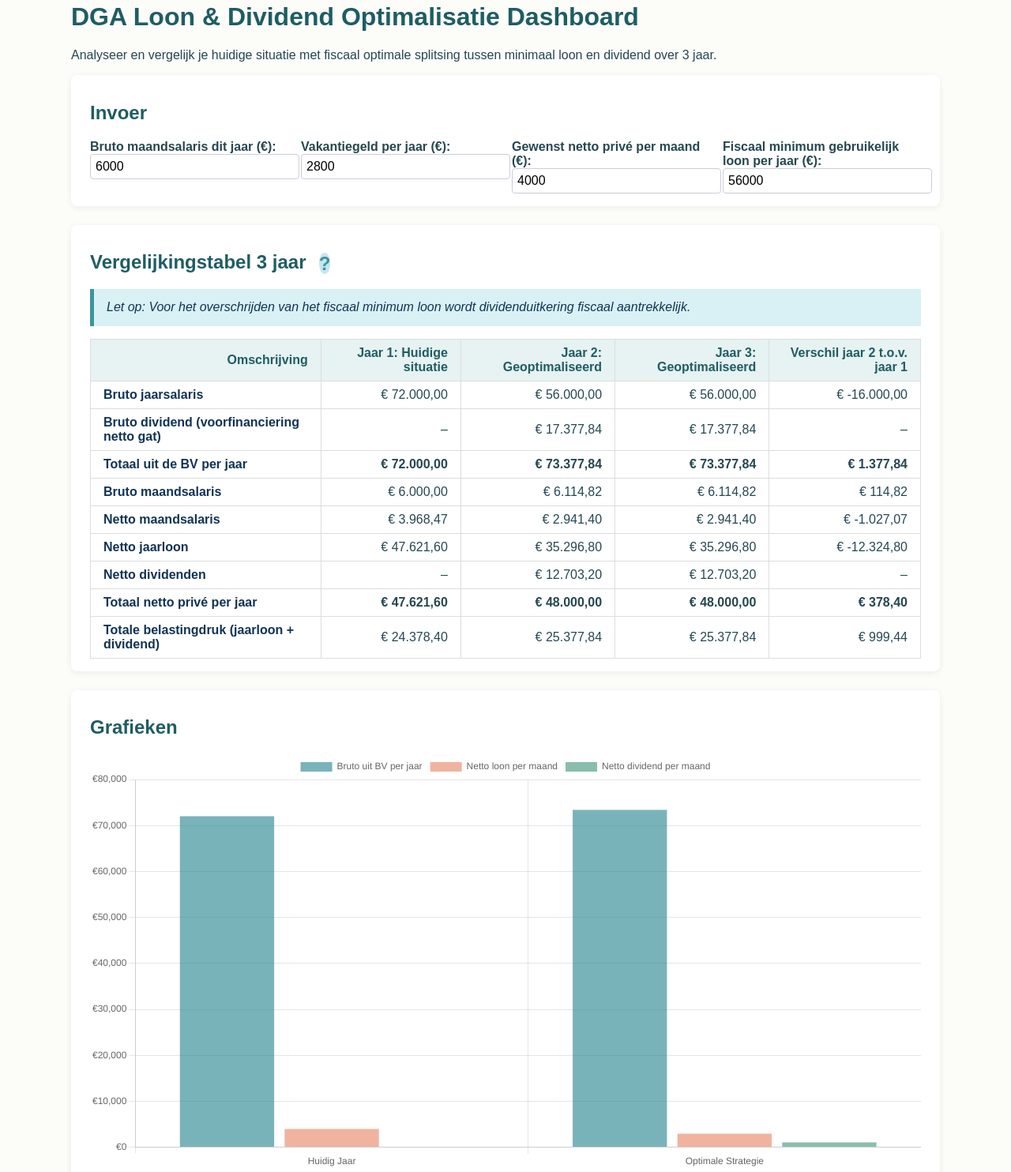
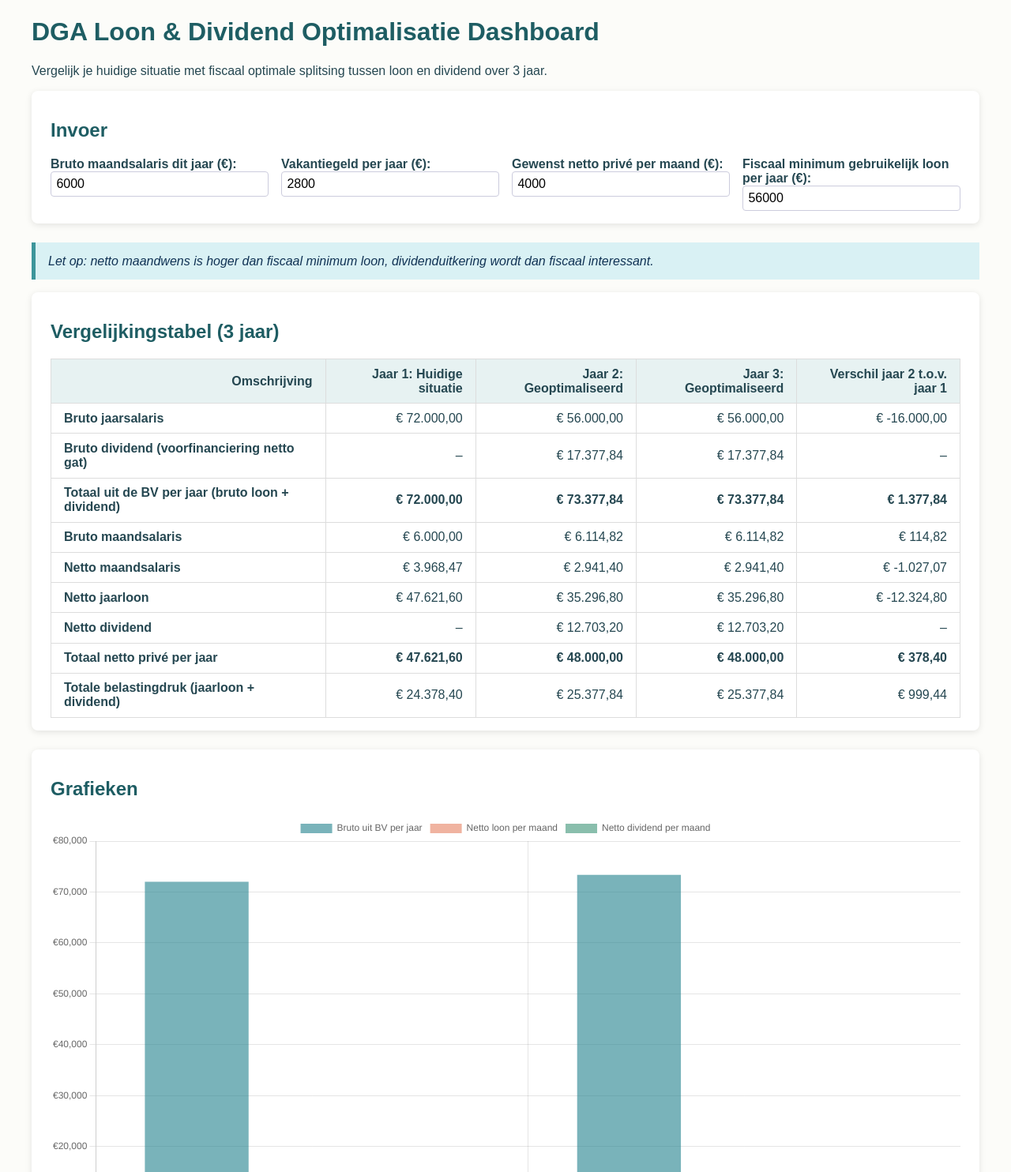
Before and after one commit to MST198/Calculator-loon, a plain HTML site: page index.html in a window 1280 px wide. Shown: the part 15-1499 px from the top of the page at 79% size. Drawn offline with nearby package versions, Linux system fonts and the light colour scheme.

Commit message:
Update index.html

```diff
--- a/index.html
+++ b/index.html
@@ -2,66 +2,56 @@
 <html lang="nl">
 <head>
 <meta charset="UTF-8" />
-<meta name="viewport" content="width=device-width,initial-scale=1" />
+<meta name="viewport" content="width=device-width, initial-scale=1"/>
 <title>DGA Loon & Dividend Optimalisatie</title>
 <style>
-  body { font-family: Arial, sans-serif; background: #fcfcf9; color: #254751; max-width: 1100px; margin: 0 auto 2rem; padding: 0 1rem;}
-  h1,h2 { color: #1e5d63; margin-top: 1.1rem; }
+  body { font-family: Arial, sans-serif; background: #fcfcf9; max-width: 1200px; margin: auto; color: #254751; padding: 1rem;}
+  h1,h2 { color: #1e5d63; }
   label { font-weight: 600; }
-  .card { background: #fff; box-shadow: 0 2px 10px #0001; border-radius: 8px; padding: 1em 1.5em; margin-bottom: 1.5em;}
-  input[type=number] { width: 100%; padding: 6px; font-size:1em; border-radius: 4px; border: 1px solid #ccd; }
-  .flex-row { display: flex; gap: 1em; flex-wrap: wrap; }
-  .flex-item { flex: 1 1 220px; min-width: 150px; }
-  table { width: 100%; border-collapse: collapse; margin-top: 1em; }
-  th, td { border: 1px solid #ddd; padding: 0.5em 1em; text-align: right; }
-  th { background: #e7f2f2; color: #1e5d63; }
-  td.label { text-align: left; font-weight: 600; color: #135; }
-  .notice { background: #d9f1f4; color: #135; border-left: 5px solid #3c959b; padding: 0.9em 1em; margin-top: 0.2em; font-style: italic; }
-  .explain { cursor: pointer; color: #3c959b; font-weight: bold; border-radius: 50%; background: #c5e6f0; width: 22px; height: 22px; text-align: center; line-height: 22px; margin-left: 0.4em; vertical-align: middle; transition: background 0.3s;}
-  .explain:hover { background: #8ccfdc; }
-  .explain-pop { display: none; position: absolute; background: #fff; color: #396174; border: 1px solid #b7e5ee; border-radius: 7px; padding: 1em; max-width: 350px; font-size: 0.9em; z-index: 1000; box-shadow: 0 1px 12px #b3e3ea66; margin-top: 6px; margin-left: 26px; }
-  .explain.active + .explain-pop { display: block; }
-  .footer { margin-top: 2rem; font-size: 0.9rem; color: #557; opacity: 0.55; }
+  .card { background: #fff; border-radius: 8px; padding: 1rem 1.5rem; margin-bottom: 1.5rem; box-shadow: 0 2px 8px rgb(0 0 0 / 0.1); }
+  input[type=number] { width: 100%; padding: 0.4rem; font-size: 1rem; border-radius: 4px; border: 1px solid #ccd; box-sizing: border-box;}
+  .flex-row { display: flex; gap: 1rem; flex-wrap: wrap; }
+  .flex-item { flex: 1 1 220px; min-width: 180px; }
+  table { width: 100%; border-collapse: collapse; margin-top: 1rem; }
+  th, td { border: 1px solid #ddd; padding: 0.6rem 1rem; text-align: right; }
+  th { background: #e7f2f2; }
+  td.label { text-align: left; font-weight: bold; }
+  .notice { background-color: #d9f1f4; color: #135; border-left: 5px solid #3c959b; padding: 0.9rem 1rem; margin-bottom: 1rem; font-style: italic; }
   canvas { max-width: 100%; margin-bottom: 2rem; }
+  .footer { margin-top: 1.5rem; font-size: 0.8rem; color: #667; }
 </style>
 <script src="https://cdn.jsdelivr.net/npm/chart.js"></script>
 </head>
 <body>
 <h1>DGA Loon & Dividend Optimalisatie Dashboard</h1>
-<p>Analyseer en vergelijk je huidige situatie met fiscaal optimale splitsing tussen minimaal loon en dividend over 3 jaar.</p>
+<p>Vergelijk je huidige situatie met fiscaal optimale splitsing tussen loon en dividend over 3 jaar.</p>
 
 <div class="card">
   <h2>Invoer</h2>
   <div class="flex-row">
     <div class="flex-item">
       <label for="brutoSalaris">Bruto maandsalaris dit jaar (€):</label>
-      <input type="number" id="brutoSalaris" value="6000" min="0" step="50">
+      <input type="number" id="brutoSalaris" value="6000" min="0" step="50" />
     </div>
     <div class="flex-item">
       <label for="vakantiegeld">Vakantiegeld per jaar (€):</label>
-      <input type="number" id="vakantiegeld" value="2800" min="0" step="50">
+      <input type="number" id="vakantiegeld" value="2800" min="0" step="50" />
     </div>
     <div class="flex-item">
       <label for="nettoMaandWens">Gewenst netto privé per maand (€):</label>
-      <input type="number" id="nettoMaandWens" value="4000" min="0" step="10">
+      <input type="number" id="nettoMaandWens" value="4000" min="0" step="10" />
     </div>
     <div class="flex-item">
       <label for="minimumLoon">Fiscaal minimum gebruikelijk loon per jaar (€):</label>
-      <input type="number" id="minimumLoon" value="56000" min="35000" max="76000" step="1000">
+      <input type="number" id="minimumLoon" value="56000" min="35000" max="76000" step="1000" />
     </div>
   </div>
 </div>
 
+<div class="notice" id="meldingDividend"></div>
+
 <div class="card">
-  <h2>Vergelijkingstabel 3 jaar
-    <span class="explain" onclick="toggleExplain('explainTable')">?</span>
-    <span id="explainTable" class="explain-pop">
-      Hier zie je per jaar het bruto loon, dividend, netto privé inkomen en totaal wat uit de BV wordt gehaald. Het verschil met de huidige situatie wordt getoond, zodat je profiteert van fiscaal voordeel zodra je boven ca. €76.000 uitkomt.
-    </span>
-  </h2>
-
-  <div id="meldingDividend" class="notice"></div>
-
+  <h2>Vergelijkingstabel (3 jaar)</h2>
   <table>
     <thead>
       <tr>
@@ -85,8 +75,8 @@
 </div>
 
 <script>
-  const box1_tarief = 0.3697;
-  const box2_tarief = 0.269;
+const box1Tarief = 0.3697;
+const box2Tarief = 0.269;
 
 const brutoSalarisInput = document.getElementById('brutoSalaris');
 const vakantiegeldInput = document.getElementById('vakantiegeld');
@@ -96,94 +86,78 @@
 
 let barChart, nettoMaandChart, belastingChart, cumChart;
 
-  function formatEuro(val) {
-    return val.toLocaleString('nl-NL', { style: 'currency', currency: 'EUR', minimumFractionDigits: 2 });
+function formatEuro(val){
+  return val.toLocaleString('nl-NL',{style:'currency',currency:'EUR',minimumFractionDigits:2});
 }
 
-  function berekenNettoVanBruto(bruto) {
-    return bruto * (1 - box1_tarief);
+function berekenNettoVanBruto(bruto){
+  return bruto*(1-box1Tarief);
 }
 
 function bereken() {
-    let brutoMaandJaar1 = parseFloat(brutoSalarisInput.value) || 0;
+  let brutoMaandHuidig = parseFloat(brutoSalarisInput.value) || 0;
   let vakantiegeld = parseFloat(vakantiegeldInput.value) || 0;
   let nettoWensMaand = parseFloat(nettoMaandWensInput.value) || 0;
-    let minimumLoon = parseFloat(minimumLoonInput.value) || 56000;
+  let minimumLoonJaar = parseFloat(minimumLoonInput.value) || 56000;
 
-    // Jaar 1 huidig: totaal loon + vakantiegeld netto
-    let brutoJaar1 = brutoMaandJaar1 * 12;
-    let nettoMaand1 = brutoMaandJaar1 * (1 - box1_tarief) + vakantiegeld * 0.8 / 12;
-    let nettoJaar1 = nettoMaand1 * 12;
+  // Jaar 1
+  let brutoJaarHuidig = brutoMaandHuidig*12;
+  let nettoMaandHuidig = brutoMaandHuidig*(1-box1Tarief) + (vakantiegeld*0.8/12);
+  let nettoJaarHuidig = nettoMaandHuidig*12;
 
-    // Melding of dividend nodig is
-    if (nettoWensMaand <= berekenNettoVanBruto(minimumLoon) / 12) {
-      meldingDividendEl.innerHTML = "Dividend-uitkering is (nog) niet nodig, want netto maandwens valt binnen het fiscaal minimum gebruikelijk loon.";
+  // Melding dividend verplicht of niet
+  if(nettoWensMaand <= berekenNettoVanBruto(minimumLoonJaar) /12){
+    meldingDividendEl.textContent = "Dividenduitkering is (nog) niet nodig, netto maandwens valt binnen fiscaal minimum loon.";
   } else {
-      meldingDividendEl.innerHTML = "Let op: Voor het overschrijden van het fiscaal minimum loon wordt dividenduitkering fiscaal aantrekkelijk.";
+    meldingDividendEl.textContent = "Let op: netto maandwens is hoger dan fiscaal minimum loon, dividenduitkering wordt dan fiscaal interessant.";
   }
 
-    // Jaar 2 + 3 geoptimaliseerd met minimum loon + dividend
-    // Loon minimaal = minimumLoon
-    let loonOptimalJaar = minimumLoon;
-    let nettoMaandLoonOptimaal = berekenNettoVanBruto(loonOptimalJaar) / 12;
-    let nettoJaarLoonOptimaal = nettoMaandLoonOptimaal * 12;
+  // Geoptimaliseerd (min loon + dividend)
+  let nettoMaandMinLoon = berekenNettoVanBruto(minimumLoonJaar)/12;
+  let nettoJaarMinLoon = nettoMaandMinLoon*12;
 
-    // Dividend aanvulling tot netto wens per maand
-    let nettoDividendPerJaar = Math.max(0, (nettoWensMaand - nettoMaandLoonOptimaal) * 12);
-    let brutoDividendPerJaar = nettoDividendPerJaar / (1 - box2_tarief);
-    let nettoDividendPerMaand = nettoDividendPerJaar / 12;
+  let nettoDividendPerJaar = Math.max(0,(nettoWensMaand-nettoMaandMinLoon)*12);
+  let brutoDividendPerJaar = nettoDividendPerJaar/(1-box2Tarief);
+  let nettoDividendPerMaand = nettoDividendPerJaar/12;
 
-    // Totaal bruto uit BV (loon + dividend)
-    let totaalBrutoJaarOptimaal = loonOptimalJaar + brutoDividendPerJaar;
+  let totaalBrutoJaarOptimaal = minimumLoonJaar + brutoDividendPerJaar;
 
-    // Jaar 2 berekeningen
-    let nettoJaar2 = nettoJaarLoonOptimaal + nettoDividendPerJaar;
-    let brutoJaar2 = totaalBrutoJaarOptimaal;
+  // Jaar 2 en 3 gelijk
+  let nettoJaarOptimaal = nettoJaarMinLoon + nettoDividendPerJaar;
+  let brutoJaarOptimaal = totaalBrutoJaarOptimaal;
 
-    // Jaar 3 gelijk aan jaar 2
-    let nettoJaar3 = nettoJaar2;
-    let brutoJaar3 = brutoJaar2;
+  let nettoMaandOptimaal = nettoJaarOptimaal / 12;
+  let brutoMaandOptimaal = brutoJaarOptimaal / 12;
 
-    let nettoMaand2 = nettoJaar2 / 12;
-    let nettoMaand3 = nettoMaand2;
-
-    // Bruto maandsalaris jaar 2/3
-    let brutoMaand2 = brutoJaar2 / 12;
-    let brutoMaand3 = brutoMaand2;
-
-    // Belasting huidig (jaar 1)
-    let belastingJaar1 = brutoJaar1 - (nettoMaand1 * 12);
-
-    // Belasting optimaal (loon + dividend)
-    let belastingLoon = loonOptimalJaar - nettoJaarLoonOptimaal;
-    let belastingDividend = brutoDividendPerJaar - nettoDividendPerJaar;
-    let belastingTotaalOptimaal = belastingLoon + belastingDividend;
+  // Belastingen berekening huidig en optimaal
+  let belastingJaarHuidig = brutoJaarHuidig - nettoJaarHuidig;
+  let belastingLoonOptimaal = minimumLoonJaar - nettoJaarMinLoon;
+  let belastingDividendOptimaal = brutoDividendPerJaar - nettoDividendPerJaar;
+  let belastingTotaalOptimaal = belastingLoonOptimaal + belastingDividendOptimaal;
 
   // Verschillen
-    let verschilBrutoJaar2 = brutoJaar2 - brutoJaar1;
-    let verschilNettoJaar2 = nettoJaar2 - nettoJaar1;
+  let verschilBrutoJaar = brutoJaarOptimaal - brutoJaarHuidig;
+  let verschilNettoJaar = nettoJaarOptimaal - nettoJaarHuidig;
 
-    // Vul tabel
+  // Tabel vullen
   const tbody = document.getElementById('vergelijkingBody');
   tbody.innerHTML = `
-      <tr><td class="label">Bruto jaarsalaris</td><td>${formatEuro(brutoJaar1)}</td><td>${formatEuro(loonOptimalJaar)}</td><td>${formatEuro(loonOptimalJaar)}</td><td>${formatEuro(loonOptimalJaar - brutoJaar1)}</td></tr>
+    <tr><td class="label">Bruto jaarsalaris</td><td>${formatEuro(brutoJaarHuidig)}</td><td>${formatEuro(minimumLoonJaar)}</td><td>${formatEuro(minimumLoonJaar)}</td><td>${formatEuro(minimumLoonJaar-brutoJaarHuidig)}</td></tr>
     <tr><td class="label">Bruto dividend (voorfinanciering netto gat)</td><td>–</td><td>${formatEuro(brutoDividendPerJaar)}</td><td>${formatEuro(brutoDividendPerJaar)}</td><td>–</td></tr>
-      <tr><td class="label"><strong>Totaal uit de BV per jaar</strong></td><td><strong>${formatEuro(brutoJaar1)}</strong></td><td><strong>${formatEuro(brutoJaar2)}</strong></td><td><strong>${formatEuro(brutoJaar3)}</strong></td><td><strong>${formatEuro(verschilBrutoJaar2)}</strong></td></tr>
-
-      <tr><td class="label">Bruto maandsalaris</td><td>${formatEuro(brutoMaandJaar1)}</td><td>${formatEuro(brutoMaand2)}</td><td>${formatEuro(brutoMaand3)}</td><td>${formatEuro(brutoMaand2 - brutoMaandJaar1)}</td></tr>
-      <tr><td class="label">Netto maandsalaris</td><td>${formatEuro(nettoMaand1)}</td><td>${formatEuro(nettoMaandLoonOptimaal)}</td><td>${formatEuro(nettoMaandLoonOptimaal)}</td><td>${formatEuro(nettoMaandLoonOptimaal - nettoMaand1)}</td></tr>
-      <tr><td class="label">Netto jaarloon</td><td>${formatEuro(nettoJaar1)}</td><td>${formatEuro(nettoJaarLoonOptimaal)}</td><td>${formatEuro(nettoJaarLoonOptimaal)}</td><td>${formatEuro(nettoJaarLoonOptimaal - nettoJaar1)}</td></tr>
-      <tr><td class="label">Netto dividenden</td><td>–</td><td>${formatEuro(nettoDividendPerJaar)}</td><td>${formatEuro(nettoDividendPerJaar)}</td><td>–</td></tr>
-      <tr><td class="label"><strong>Totaal netto privé per jaar</strong></td><td><strong>${formatEuro(nettoJaar1)}</strong></td><td><strong>${formatEuro(nettoJaar2)}</strong></td><td><strong>${formatEuro(nettoJaar3)}</strong></td><td><strong>${formatEuro(verschilNettoJaar2)}</strong></td></tr>
-
-      <tr><td class="label">Totale belastingdruk (jaarloon + dividend)</td><td>${formatEuro(belastingJaar1)}</td><td>${formatEuro(belastingTotaalOptimaal)}</td><td>${formatEuro(belastingTotaalOptimaal)}</td><td>${formatEuro(belastingTotaalOptimaal - belastingJaar1)}</td></tr>
+    <tr><td class="label"><strong>Totaal uit de BV per jaar (bruto loon + dividend)</strong></td><td><strong>${formatEuro(brutoJaarHuidig)}</strong></td><td><strong>${formatEuro(brutoJaarOptimaal)}</strong></td><td><strong>${formatEuro(brutoJaarOptimaal)}</strong></td><td><strong>${formatEuro(verschilBrutoJaar)}</strong></td></tr>
+    <tr><td class="label">Bruto maandsalaris</td><td>${formatEuro(brutoMaandHuidig)}</td><td>${formatEuro(brutoMaandOptimaal)}</td><td>${formatEuro(brutoMaandOptimaal)}</td><td>${formatEuro(brutoMaandOptimaal-brutoMaandHuidig)}</td></tr>
+    <tr><td class="label">Netto maandsalaris</td><td>${formatEuro(nettoMaandHuidig)}</td><td>${formatEuro(nettoMaandMinLoon)}</td><td>${formatEuro(nettoMaandMinLoon)}</td><td>${formatEuro(nettoMaandMinLoon-nettoMaandHuidig)}</td></tr>
+    <tr><td class="label">Netto jaarloon</td><td>${formatEuro(nettoJaarHuidig)}</td><td>${formatEuro(nettoJaarMinLoon)}</td><td>${formatEuro(nettoJaarMinLoon)}</td><td>${formatEuro(nettoJaarMinLoon-nettoJaarHuidig)}</td></tr>
+    <tr><td class="label">Netto dividend</td><td>–</td><td>${formatEuro(nettoDividendPerJaar)}</td><td>${formatEuro(nettoDividendPerJaar)}</td><td>–</td></tr>
+    <tr><td class="label"><strong>Totaal netto privé per jaar</strong></td><td><strong>${formatEuro(nettoJaarHuidig)}</strong></td><td><strong>${formatEuro(nettoJaarOptimaal)}</strong></td><td><strong>${formatEuro(nettoJaarOptimaal)}</strong></td><td><strong>${formatEuro(verschilNettoJaar)}</strong></td></tr>
+    <tr><td class="label">Totale belastingdruk (jaarloon + dividend)</td><td>${formatEuro(belastingJaarHuidig)}</td><td>${formatEuro(belastingTotaalOptimaal)}</td><td>${formatEuro(belastingTotaalOptimaal)}</td><td>${formatEuro(belastingTotaalOptimaal - belastingJaarHuidig)}</td></tr>
   `;
 
-    // Update grafieken
-    updateCharts(brutoJaar1, brutoJaar2, nettoMaand1, nettoMaandLoonOptimaal, nettoDividendPerJaar / 12);
+  // Grafieken
+  updateCharts(brutoJaarHuidig, brutoJaarOptimaal, nettoMaandHuidig, nettoMaandMinLoon, nettoDividendPerMaand);
 }
 
-  function updateCharts(brutoJaar1, brutoJaar2, nettoMaand1, nettoMaandLoonOpt, nettoDividendNettoMaand) {
+function updateCharts(brutoJaar1, brutoJaar2, nettoMaand1, nettoMaandLoonOptimaal, nettoDividendPerMaand){
   if (barChart) barChart.destroy();
   if (nettoMaandChart) nettoMaandChart.destroy();
   if (belastingChart) belastingChart.destroy();
@@ -192,24 +166,32 @@
   barChart = new Chart(document.getElementById('barChart').getContext('2d'), {
     type: 'bar',
     data: {
-        labels: ['Huidig Jaar', 'Optimale Strategie'],
+      labels: ['Huidig Jaar', 'Geoptimaliseerd'],
       datasets: [
         { label: 'Bruto uit BV per jaar', data: [brutoJaar1, brutoJaar2], backgroundColor: 'rgba(33,128,141,0.6)' },
-          { label: 'Netto loon per maand', data: [nettoMaand1, nettoMaandLoonOpt], backgroundColor: 'rgba(230,129,97,0.6)' },
-          { label: 'Netto dividend per maand', data: [0, nettoDividendNettoMaand], backgroundColor: 'rgba(87,163,137,0.7)' }
+        { label: 'Netto loon per maand', data: [nettoMaand1, nettoMaandLoonOptimaal], backgroundColor: 'rgba(230,129,97,0.6)' },
+        { label: 'Netto dividend per maand', data: [0, nettoDividendPerMaand], backgroundColor: 'rgba(87,163,137,0.7)' }
       ]
     },
     options: {
       responsive: true,
-        scales: { y: { beginAtZero: true, ticks: { callback: v => '€' + v.toLocaleString() } } },
-        plugins: { legend: { position: 'top' }, title: { display: false } }
+      scales: {
+        y: {
+          beginAtZero: true,
+          ticks: { callback: val => '€' + val.toLocaleString() }
+        }
+      },
+      plugins: {
+        legend: { position: 'top' },
+        title: { display: false }
+      }
     }
   });
 
-    const maanden = ['Jan', 'Feb', 'Mrt', 'Apr', 'Mei', 'Jun', 'Jul', 'Aug', 'Sep', 'Okt', 'Nov', 'Dec'];
+  const maanden = ['Jan','Feb','Mrt','Apr','Mei','Jun','Jul','Aug','Sep','Okt','Nov','Dec'];
   const huidigNettoData = Array(12).fill(nettoMaand1);
-    const optimaalNettoData = Array(11).fill(nettoMaandLoonOpt);
-    optimaalNettoData.push(nettoMaandLoonOpt + nettoDividendNettoMaand * 12);
+  const optimaalNettoData = Array(11).fill(nettoMaandLoonOptimaal);
+  optimaalNettoData.push(nettoMaandLoonOptimaal + nettoDividendPerMaand * 12);
 
   nettoMaandChart = new Chart(document.getElementById('nettoMaandChart').getContext('2d'), {
     type: 'line',
@@ -217,13 +199,20 @@
       labels: maanden,
       datasets: [
         { label: 'Netto privé uitkering huidig', data: huidigNettoData, borderColor: 'rgba(33,128,141,1)', backgroundColor: 'rgba(33,128,141,0.25)', fill: true, tension: 0.3 },
-          { label: 'Netto privé uitkering optimaal', data: optimaalNettoData, borderColor: 'rgba(230,129,97,1)', backgroundColor: 'rgba(230,129,97,0.25)', fill: true, tension: 0.3 }
+        { label: 'Netto privé uitkering geoptimaliseerd', data: optimaalNettoData, borderColor: 'rgba(230,129,97,1)', backgroundColor: 'rgba(230,129,97,0.25)', fill: true, tension: 0.3 }
       ]
     },
     options: {
       responsive: true,
-        scales: { y: { beginAtZero: false, ticks: { callback: v => '€' + v.toLocaleString() } } },
-        plugins: { legend: { position: 'top' } }
+      scales: {
+        y: {
+          beginAtZero: false,
+          ticks: { callback: val => '€' + val.toLocaleString() }
+        }
+      },
+      plugins: {
+        legend: { position: 'top' }
+      }
     }
   });
 
@@ -231,32 +220,49 @@
     type: 'bar',
     data: {
       labels: ['Box 1 loonbelasting', 'Box 2 dividendbelasting'],
-        datasets: [
-          { label: 'Belastingtarief %', data: [box1_tarief * 100, box2_tarief * 100], backgroundColor: ['rgba(33,128,141,0.6)', 'rgba(230,129,97,0.6)'] }
-        ]
+      datasets: [{
+        label: 'Belastingtarief (%)',
+        data: [box1Tarief * 100, box2Tarief * 100],
+        backgroundColor: ['rgba(33,128,141,0.6)', 'rgba(230,129,97,0.6)']
+      }]
     },
     options: {
       indexAxis: 'y',
       plugins: { legend: { display: false } },
-        scales: { x: { max: 100, ticks: { callback: v => v + '%' } } }
+      scales: { x: { max: 100, ticks: { callback: val => val + '%' } } }
     }
   });
 
   function cumulatief(arr) {
-      let r = [];
-      arr.reduce((a, b, i) => r[i] = a + b, 0);
-      return r;
+    let result = [];
+    arr.reduce((a, b, i) => result[i] = a + b, 0);
+    return result;
   }
 
   const cumulJaar1 = cumulatief(huidigNettoData);
   const cumulJaar2 = cumulatief(optimaalNettoData);
+
   cumChart = new Chart(document.getElementById('cumChart').getContext('2d'), {
     type: 'line',
     data: {
       labels: maanden,
       datasets: [
-          { label: 'Cumulatief netto huidig', data: cumulJaar1, borderColor: 'rgba(33,128,141,0.9)', backgroundColor: 'rgba(33,128,141,0.1)', fill: true, tension: 0.2 },
-          { label: 'Cumulatief netto optimaal', data: cumulJaar2, borderColor: 'rgba(230,129,97,0.9)', backgroundColor: 'rgba(230,129,97,0.15)', fill: true, tension: 0.2 }
+        {
+          label: 'Cumulatief netto huidig',
+          data: cumulJaar1,
+          borderColor: 'rgba(33,128,141,0.9)',
+          backgroundColor: 'rgba(33,128,141,0.1)',
+          fill: true,
+          tension: 0.2
+        },
+        {
+          label: 'Cumulatief netto geoptimaliseerd',
+          data: cumulJaar2,
+          borderColor: 'rgba(230,129,97,0.9)',
+          backgroundColor: 'rgba(230,129,97,0.15)',
+          fill: true,
+          tension: 0.2
+        }
       ]
     },
     options: {
@@ -266,17 +272,12 @@
   });
 }
 
-  function toggleExplain(id) {
-    const el = document.getElementById(id);
-    if (!el) return;
-    if (el.style.display === 'block') el.style.display = 'none';
-    else el.style.display = 'block';
-  }
-
 document.querySelectorAll('input[type=number]').forEach(input => input.addEventListener('input', bereken));
 window.onload = bereken;
 </script>
 
-<div class="footer">© 2025 Accountant DGA Optimalisatie Dashboard</div>
+<div class="footer">
+  &copy; 2025 Accountant DGA Optimalisatie Dashboard
+</div>
 </body>
 </html>
```
Lines whose indentation alone changed are shown as unchanged.
